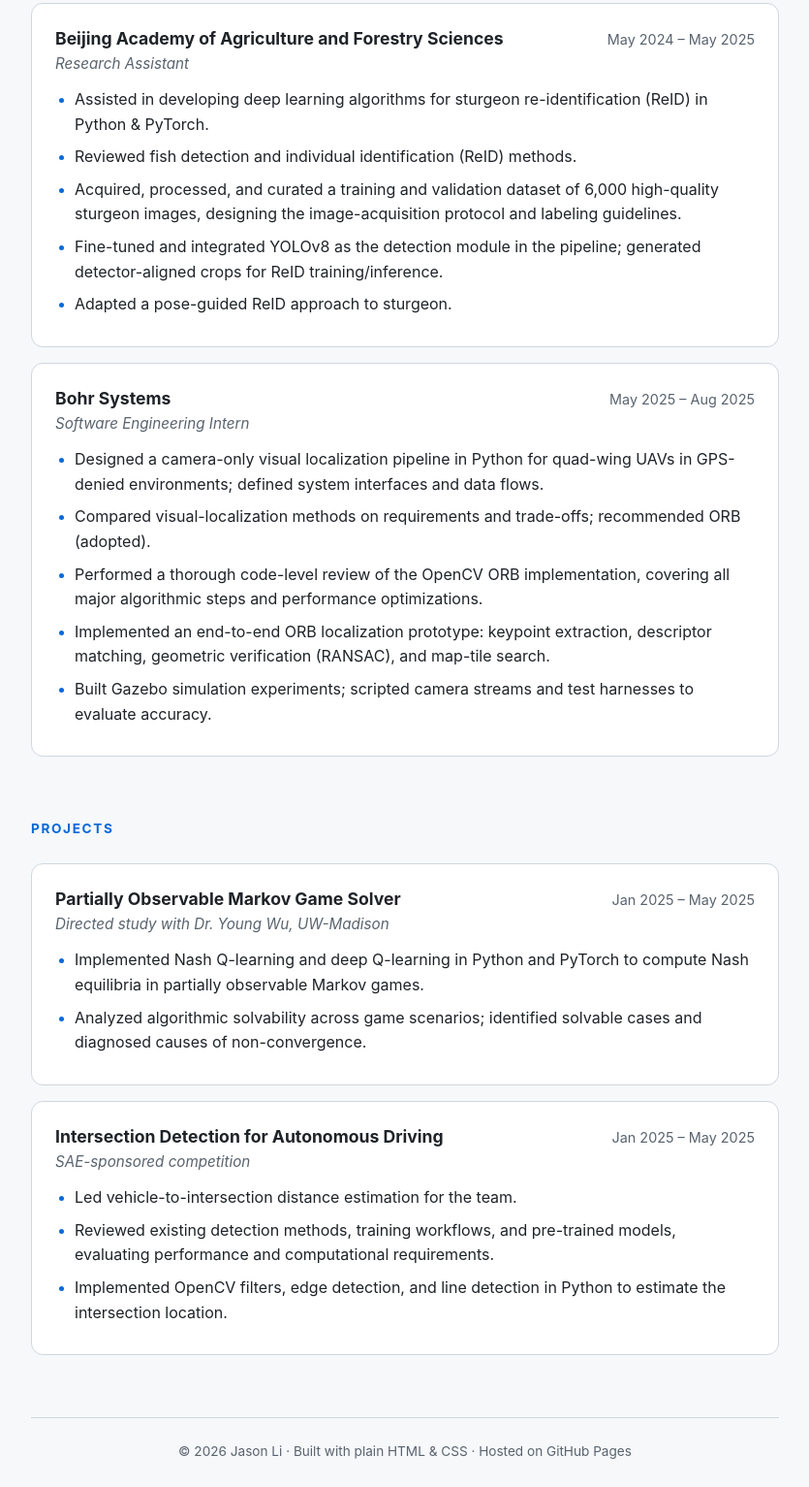
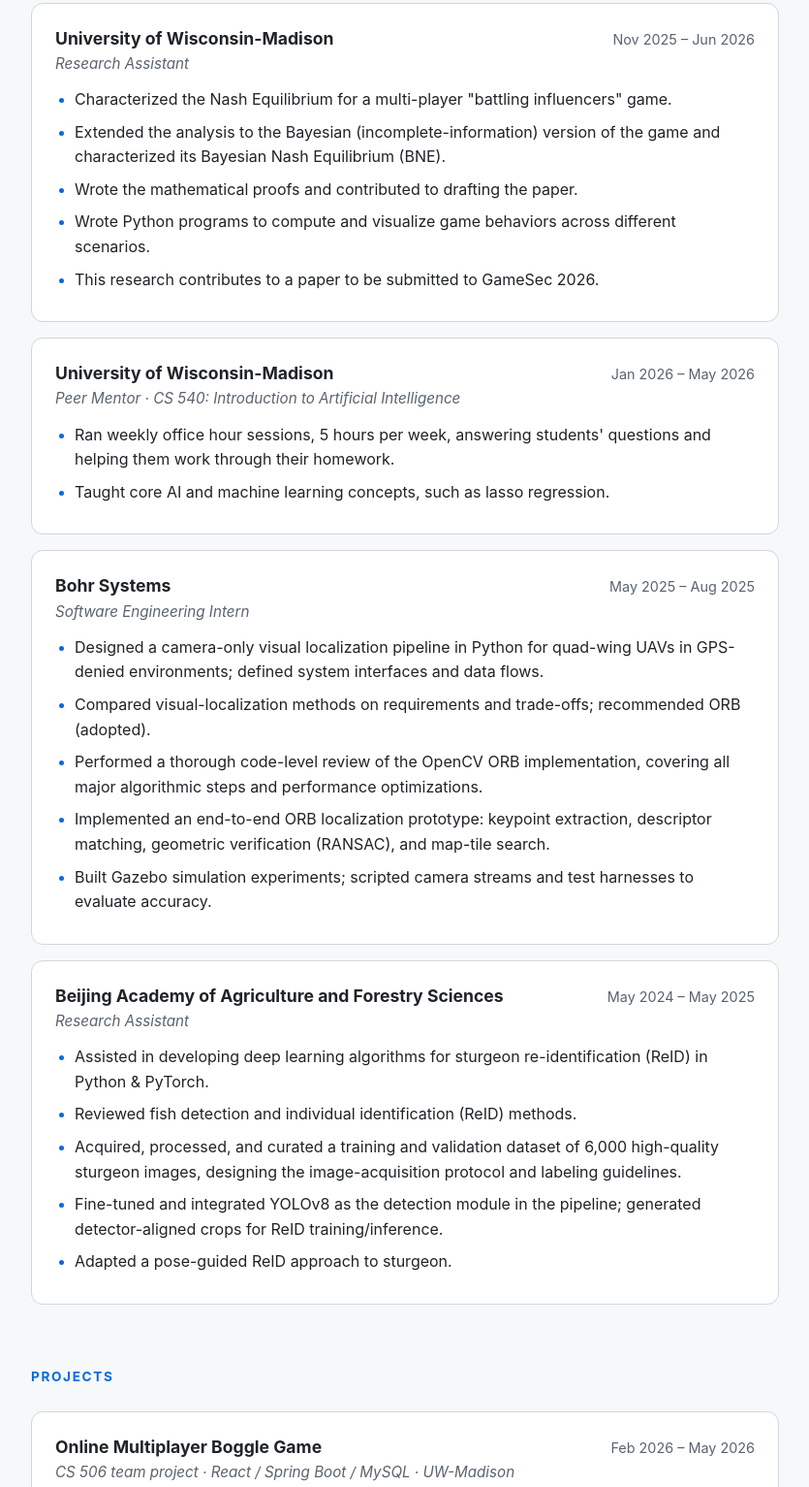
Before and after one commit to jason-jisen-li/jason-jisen-li.github.io, a plain HTML site: page index.html in a window 1280 px wide. Shown: the part 1194-2727 px from the top of the page at 97% size, without its empty margins (222-1057 px from the left). Drawn offline with Linux system fonts and the light colour scheme.

Commit message:
updated new experiences

```diff
--- a/index.html
+++ b/index.html
@@ -265,16 +265,28 @@
 
         <div class="card">
           <div class="row-top">
-            <h3>Beijing Academy of Agriculture and Forestry Sciences</h3>
-            <span class="meta">May 2024 – May 2025</span>
+            <h3>University of Wisconsin-Madison</h3>
+            <span class="meta">Nov 2025 – Jun 2026</span>
           </div>
           <p class="subtitle">Research Assistant</p>
           <ul class="bullets">
-            <li>Assisted in developing deep learning algorithms for sturgeon re-identification (ReID) in Python &amp; PyTorch.</li>
-            <li>Reviewed fish detection and individual identification (ReID) methods.</li>
-            <li>Acquired, processed, and curated a training and validation dataset of 6,000 high-quality sturgeon images, designing the image-acquisition protocol and labeling guidelines.</li>
-            <li>Fine-tuned and integrated YOLOv8 as the detection module in the pipeline; generated detector-aligned crops for ReID training/inference.</li>
-            <li>Adapted a pose-guided ReID approach to sturgeon.</li>
+            <li>Characterized the Nash Equilibrium for a multi-player "battling influencers" game.</li>
+            <li>Extended the analysis to the Bayesian (incomplete-information) version of the game and characterized its Bayesian Nash Equilibrium (BNE).</li>
+            <li>Wrote the mathematical proofs and contributed to drafting the paper.</li>
+            <li>Wrote Python programs to compute and visualize game behaviors across different scenarios.</li>
+            <li>This research contributes to a paper to be submitted to GameSec 2026.</li>
+          </ul>
+        </div>
+
+        <div class="card">
+          <div class="row-top">
+            <h3>University of Wisconsin-Madison</h3>
+            <span class="meta">Jan 2026 – May 2026</span>
+          </div>
+          <p class="subtitle">Peer Mentor · CS 540: Introduction to Artificial Intelligence</p>
+          <ul class="bullets">
+            <li>Ran weekly office hour sessions, 5 hours per week, answering students' questions and helping them work through their homework.</li>
+            <li>Taught core AI and machine learning concepts, such as lasso regression.</li>
           </ul>
         </div>
 
@@ -292,11 +304,42 @@
             <li>Built Gazebo simulation experiments; scripted camera streams and test harnesses to evaluate accuracy.</li>
           </ul>
         </div>
+
+        <div class="card">
+          <div class="row-top">
+            <h3>Beijing Academy of Agriculture and Forestry Sciences</h3>
+            <span class="meta">May 2024 – May 2025</span>
+          </div>
+          <p class="subtitle">Research Assistant</p>
+          <ul class="bullets">
+            <li>Assisted in developing deep learning algorithms for sturgeon re-identification (ReID) in Python &amp; PyTorch.</li>
+            <li>Reviewed fish detection and individual identification (ReID) methods.</li>
+            <li>Acquired, processed, and curated a training and validation dataset of 6,000 high-quality sturgeon images, designing the image-acquisition protocol and labeling guidelines.</li>
+            <li>Fine-tuned and integrated YOLOv8 as the detection module in the pipeline; generated detector-aligned crops for ReID training/inference.</li>
+            <li>Adapted a pose-guided ReID approach to sturgeon.</li>
+          </ul>
+        </div>
       </section>
 
       <!-- PROJECTS -->
       <section class="reveal">
         <h2>Projects</h2>
+
+        <div class="card">
+          <div class="row-top">
+            <h3>Online Multiplayer Boggle Game</h3>
+            <span class="meta">Feb 2026 – May 2026</span>
+          </div>
+          <p class="subtitle">CS 506 team project · React / Spring Boot / MySQL · UW-Madison</p>
+          <ul class="bullets">
+            <li>An online, multiplayer version of the board game Boggle, with matchmaking lobbies, timed rounds, and user accounts with score tracking.</li>
+            <li>Built the multiplayer gameplay on the backend in Java and Spring Boot, including joining and managing game lobbies, running live timed rounds, server-side events that keep each player's game state consistent, and tallying players' final scores.</li>
+            <li>Set up the backend foundation that stores user accounts and scores, runs the server in a container, and connects the web app to the backend.</li>
+            <li>Wrote automated JUnit tests, including MVC tests, run through a CI/CD pipeline, helping the team reach over 80% code coverage.</li>
+            <li>Implemented frontend features like the game over results screen, a lobby full pop-up window, and the game rules page.</li>
+            <li>Acted as product owner, setting the team's coding standards and presenting the sprint backlog.</li>
+          </ul>
+        </div>
 
         <div class="card">
           <div class="row-top">
```
